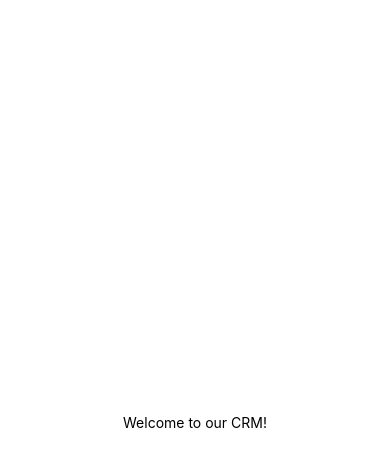
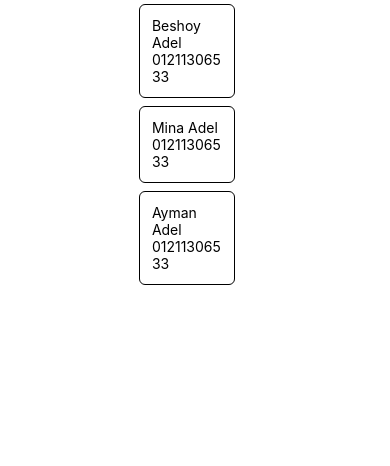
Before and after one commit to BeshoyAdelW/crm, a React Native app: screen / in a window 390 px wide. Shown: the top 466 px of the page. Built offline with nearby package versions, Linux system fonts and the light colour scheme.

Commit message:
Add People list component

```diff
--- a/App.js
+++ b/App.js
@@ -1,8 +1,10 @@
 import { StatusBar } from "expo-status-bar";
 import React from "react";
-import { StyleSheet, Text, View } from "react-native";
+import { StyleSheet, SafeAreaView } from "react-native";
+import Constants from "expo-constants";
 import { Provider } from "react-redux";
 import { createStore } from "redux";
+import PeopleList from "./src/components/PeopleList";
 import reducers from "./src/reducers/PeopleReducer";
 
 const store = createStore(
@@ -13,16 +15,17 @@ const store = createStore(
 export default function App() {
   return (
     <Provider store={store}>
-      <View style={styles.container}>
-        <Text>Welcome to our CRM!</Text>
+      <SafeAreaView style={styles.container}>
+        <PeopleList />
         <StatusBar style="auto" />
-      </View>
+      </SafeAreaView>
     </Provider>
   );
 }
 
 const styles = StyleSheet.create({
   container: {
+    marginTop: Constants.statusBarHeight,
     flex: 1,
     backgroundColor: "#fff",
     alignItems: "center",
--- /dev/null
+++ b/src/components/PeopleItem.js
@@ -0,0 +1,32 @@
+import React from "react";
+import { StyleSheet, Text, View } from "react-native";
+import { connect } from "react-redux";
+import * as actions from "../actions";
+
+function PeopleItem({ people }) {
+  console.log("item is", people);
+  return (
+    <View style={styles.card}>
+      <Text>
+        {people.firstName} {people.lastName}
+      </Text>
+      <Text>{people.phone}</Text>
+    </View>
+  );
+}
+
+const styles = StyleSheet.create({
+  card: {
+    width: "80%",
+    margin: 4,
+    borderWidth: 1,
+    padding: 12,
+    borderRadius: 6,
+  },
+});
+
+const mapStateToProps = (state) => {
+  return { people: state.people };
+};
+
+export default connect(null, actions)(PeopleItem);
--- /dev/null
+++ b/src/components/PeopleList.js
@@ -0,0 +1,32 @@
+import React from "react";
+import { FlatList, StyleSheet, Text, View } from "react-native";
+import { connect } from "react-redux";
+import PeopleItem from "./PeopleItem";
+
+function PeopleList({ people }) {
+  console.log("list is ", people);
+  return (
+    <View style={styles.container}>
+      <FlatList
+        data={people}
+        renderItem={({ item }) => <PeopleItem people={item} />}
+        key={(item) => item.index}
+      />
+    </View>
+  );
+}
+
+const styles = StyleSheet.create({
+  container: {
+    flex: 1,
+    backgroundColor: "#fff",
+    alignItems: "center",
+    justifyContent: "center",
+  },
+});
+
+const mapStateToProps = (state) => {
+  return { people: state.people };
+};
+
+export default connect(mapStateToProps)(PeopleList);
```
